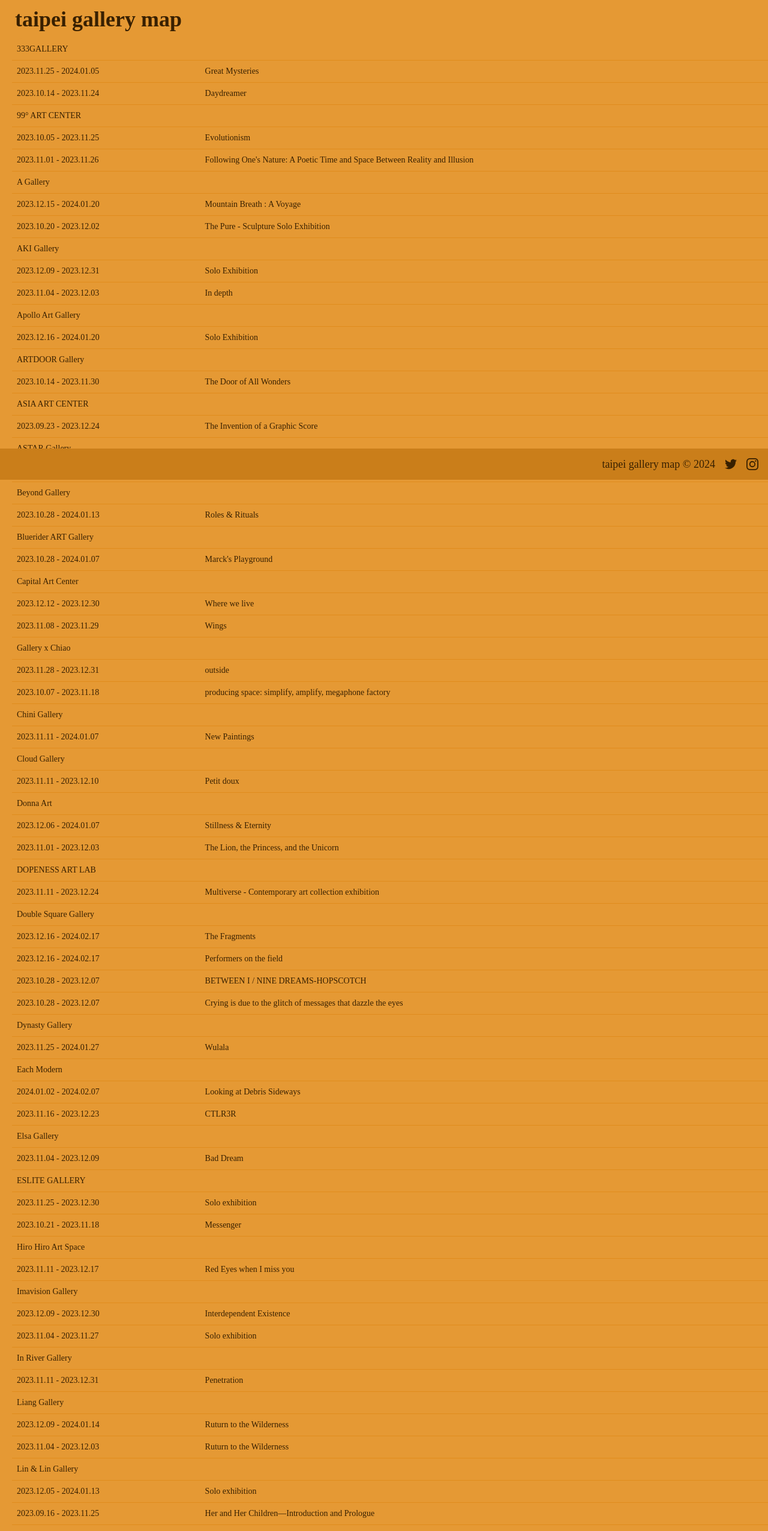
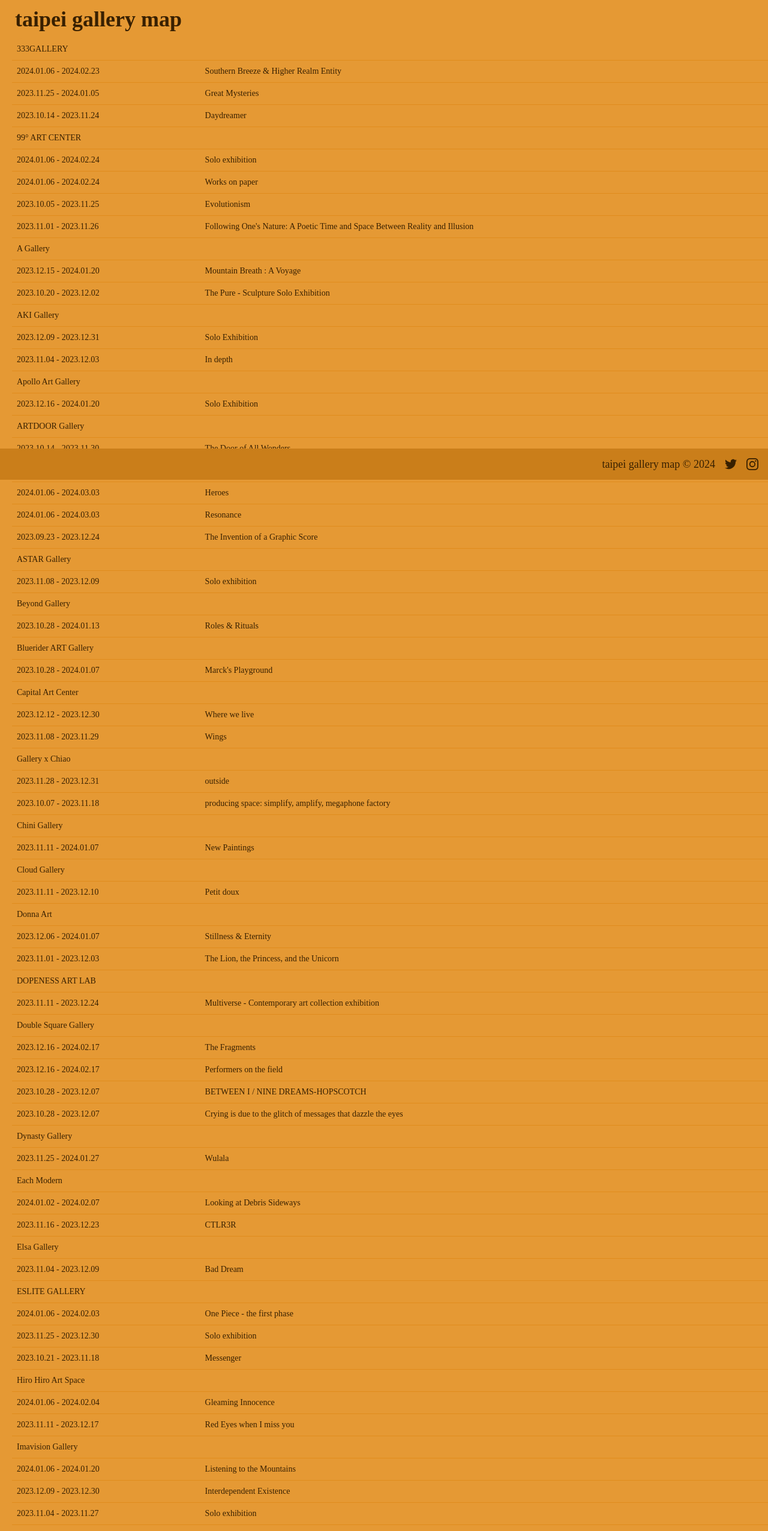
Before and after one commit to tjHsu/gallery-map, a Next.js app: page /events in a window 1280 px wide. Shown: the top 2553 px of the page at 60% size. Built offline with nearby package versions, Linux system fonts and the light colour scheme; a web font is replaced by a local one.

Commit message:
Update 05.01.ts

```diff
--- a/src/constants/Constants.ts
+++ b/src/constants/Constants.ts
@@ -31,6 +31,11 @@ export const GALLERIES = [
     website: "https://www.instagram.com/333gallery.tw/",
     isSeparator: false,
     exhibitions: [{
+      artist: "Nyochotan & Bernandi Desanda",
+      showName: "Southern Breeze & Higher Realm Entity",
+      date: "2024.01.06 - 2024.02.23",
+      openingDate: "2024.01.06 sat 14:00-17:00"
+    },{
       artist: "Ana Aleksov",
       showName: "Great Mysteries",
       date: "2023.11.25 - 2024.01.05",
@@ -124,6 +129,16 @@ export const GALLERIES = [
     website: "https://99dac.com/",
     isSeparator: false,
     exhibitions: [{
+      artist: "Lin Liang-Tsai",
+      showName: "Solo exhibition",
+      date: "2024.01.06 - 2024.02.24",
+      openingDate: "2024.01.06 sat 15:00"
+    },{
+      artist: "Lai Chi Man",
+      showName: "Works on paper",
+      date: "2024.01.06 - 2024.02.24",
+      openingDate: "2024.01.13 sat 14:00"
+    },{
       artist: "Jenna CHANG",
       showName: "Evolutionism",
       date: "2023.10.05 - 2023.11.25",
@@ -445,6 +460,16 @@ export const GALLERIES = [
     website: "http://www.asiaartcenter.org/asia/?lang=en",
     isSeparator: false,
     exhibitions: [{
+      artist: "Teiji Hayama",
+      showName: "Heroes",
+      date: "2024.01.06 - 2024.03.03",
+      openingDate: "2024.01.01 sat 16:00"
+    },{
+      artist: "Howard Fonda, Etan Pavavalung",
+      showName: "Resonance",
+      date: "2024.01.06 - 2024.03.03",
+      openingDate: "2024.01.01 sat 16:00"
+    },{
       artist: "Andrew Pierre Hart",
       showName: "The Invention of a Graphic Score",
       date: "2023.09.23 - 2023.12.24",
@@ -1557,6 +1582,11 @@ export const GALLERIES = [
     website: "https://www.eslitegallery.com/en/",
     isSeparator: false,
     exhibitions: [{
+      artist: "LIN Yuan, Max LIU, CHEN Lai-hsing, HUANG Jyi, Wan-chun WANG, SZETO Keung, REN Rong, GUO Wen-Shyang, LIU Shih-Fen, Sakiko NOMURA, Toshiyuki KONISHI, Hiroyuki MORI",
+      showName: "One Piece - the first phase",
+      date: "2024.01.06 - 2024.02.03",
+      openingDate: "2024.01.06 sat 15:00 - 17:00"
+    },{
       artist: "Jimmy LIAO",
       showName: "Solo exhibition",
       date: "2023.11.25 - 2023.12.30",
@@ -1659,6 +1689,11 @@ export const GALLERIES = [
     website: "https://hirohiroartspace.com/",
     isSeparator: false,
     exhibitions: [{
+      artist: "YANG Zong-Jia",
+      showName: "Gleaming Innocence",
+      date: "2024.01.06 - 2024.02.04",
+      openingDate: "2024.01.06 sat 15:00"
+    },{
       artist: "FU Ning",
       showName: "Red Eyes when I miss you",
       date: "2023.11.11 - 2023.12.17",
@@ -1726,6 +1761,11 @@ export const GALLERIES = [
     website: "http://www.imavision.com.tw/",
     isSeparator: false,
     exhibitions: [{
+      artist: "Hao Wei Lyu",
+      showName: "Listening to the Mountains",
+      date: "2024.01.06 - 2024.01.20",
+      openingDate: "2024.01.06 sat 15:00"
+    },{
       artist: "Ming Hsiang Hsu, Shan Yin Lee",
       showName: "Interdependent Existence",
       date: "2023.12.09 - 2023.12.30",
@@ -3203,6 +3243,11 @@ export const GALLERIES = [
     website: "https://vaikunthakala.wixsite.com/vaikuntha?fbclid=IwAR1EfGvMyX8tjR5Zb9_Ve8fXnFvdBMT1g5aTU086T8S0s5ALvtY43IWKrqo",
     isSeparator: false,
     exhibitions: [{
+      artist: "George Bayer",
+      showName: "Le Chat",
+      date: "2024.01.12 - 2024.02.06",
+      openingDate: "2024.01.12 sat 16:00-20:00"
+    },{
       artist: "James Hugh Gough",
       showName: "Expansion Eternal",
       date: "2023.12.09 - 2023.12.30",
@@ -3394,6 +3439,16 @@ export const GALLERIES = [
     website: "https://yiriarts.com.tw/",
     isSeparator: false,
     exhibitions: [{
+      artist: "Chang Chun-Hao, Chang Teng-Yuan, Chen Sheng-Wen, Chen Yu-Erh, Chen Yun, Chiu Chun-Ting, Chiu Huai-Hsuan, Daniel Sueiras Fanjul, Guim Tió Zarraluk, Hou Chen-Lu, Lai Wei-Yu, Li Shih-Wen, Lin Yi-Pei, Sun Pei-Mao, Shih Yung-Chun, Tomoko Hasuwa, Wang Guan-Jhen, Wu Chia-Yun, Yuan Hsin-Yuan, Yuichi Hirako",
+      showName: "A Decade Ago",
+      date: "2024.01.11 - 2024.02.07",
+      openingDate: "2024.01.20 sat 15:00-19:00"
+    },{
+      artist: "Lin Yi-Pei",
+      showName: "Preface : Tracing Back In Time",
+      date: "2024.01.11 - 2024.02.07",
+      openingDate: "2024.01.20 sat 15:00-19:00"
+    },{
       artist: "Aya Ito",
       showName: "Unfortunately I love you",
       date: "2023.12.09 - 2023.12.30",
```
